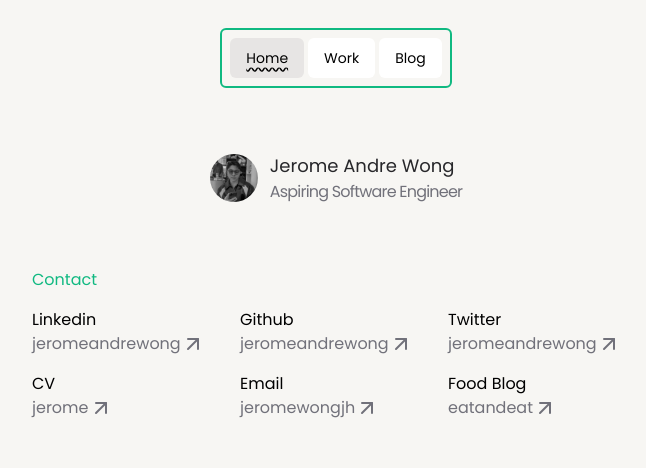
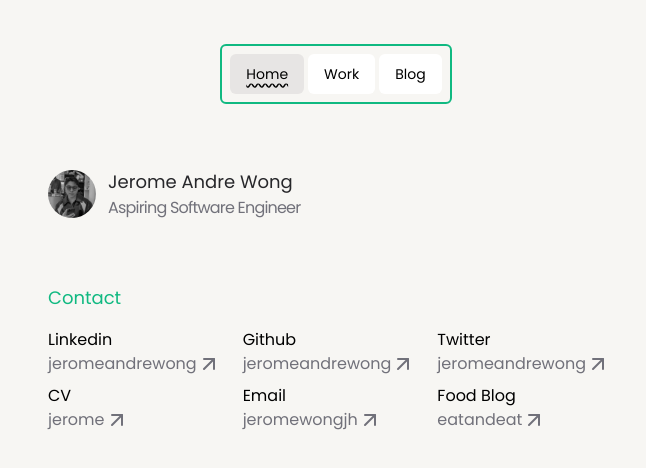
Before and after one commit to jeromeandrewong/www, a Next.js app: page / in a window 1280 px wide. Shown: the top 468 px of the page, without its empty margins (304-950 px from the left). Built offline with nearby package versions, Linux system fonts and the light colour scheme.

Commit message:
feat: animations

```diff
--- a/app/layout.tsx
+++ b/app/layout.tsx
@@ -4,6 +4,7 @@ import { Providers } from "./Providers";
 import Nav from "@/components/nav";
 import "@fontsource/poppins";
 import "@fontsource/raleway";
+import AnimateEnter from "@/components/ui/animateEnter";
 export const metadata: Metadata = {
     title: "Create Next App",
     description: "Generated by create next app",
@@ -18,12 +19,14 @@ export default function RootLayout({
         <html lang="en">
             <body>
                 <Providers>
-                    <main className="relative mt-5 flex max-h-screen min-h-screen flex-col items-center bg-primary dark:bg-zinc-950/40">
-                        <div className="flex h-full w-full max-w-2xl flex-col">
-                            <Nav />
-                            <div className="mt-20 px-5">{children}</div>
-                        </div>
-                    </main>
+                    <AnimateEnter>
+                        <main className="relative mt-5 flex max-h-screen min-h-screen flex-col items-center">
+                            <div className="flex h-full w-full max-w-2xl flex-col">
+                                <Nav />
+                                <div className="mt-20 px-5">{children}</div>
+                            </div>
+                        </main>
+                    </AnimateEnter>
                 </Providers>
             </body>
         </html>
--- a/app/page.tsx
+++ b/app/page.tsx
@@ -1,51 +1,20 @@
+import ContactLink from "@/components/contactLink";
+import { AnimateStagger } from "@/components/ui/animateStagger";
 import { Avatar, AvatarFallback, AvatarImage } from "@/components/ui/avatar";
-import { ArrowUpRight } from "lucide-react";
-import Link from "next/link";
+import { contactLinks } from "@/lib/data";
 
-const contactLinks = [
-    {
-        poc: "Linkedin",
-        url: "https://www.linkedin.com/in/jeromeandrewong/",
-        username: "jeromeandrewong",
-    },
-    {
-        poc: "Github",
-        url: "https://www.github.com/@jeromeandrewong",
-        username: "jeromeandrewong",
-    },
-    {
-        poc: "Twitter",
-        url: "https://twitter.com/jeromeandrewong",
-        username: "jeromeandrewong",
-    },
-    {
-        poc: "CV",
-        url: "https://drive.google.com/file/d/1q545NHGGgZB-MFQVU6_QlT7ehiN8p8ii/view?usp=sharing",
-        username: "jerome",
-    },
-    {
-        poc: "Email",
-        url: "mailto:jeromewongjh@gmail.com",
-        username: "jeromewongjh",
-    },
-    {
-        poc: "Food Blog",
-        url: "eatandeat.jeromeandre.dev",
-        username: "eatandeat",
-    },
-];
 export default function Home() {
     return (
         <div className="mt-10 flex flex-col items-start gap-y-10">
             {/* profile section */}
-            <div className="flex w-full justify-center gap-x-3 p-3">
+            <div className="flex w-full gap-x-3 p-3">
                 <div className="flex items-center justify-center">
                     <Avatar className="h-12 w-12">
                         <AvatarImage
                             className="grayscale hover:cursor-alias hover:filter-none"
                             src="/pp.png"
                         />
-                        <AvatarFallback>CN</AvatarFallback>
+                        <AvatarFallback>JW</AvatarFallback>
                     </Avatar>
                 </div>
                 <div className="flex flex-col justify-center">
@@ -59,25 +28,19 @@ export default function Home() {
             </div>
             {/* contact section */}
             <div className=" w-full p-3">
-                <h1 className=" text-md  mb-4 text-secondary">Contact</h1>
-                <div className="grid grid-cols-2 gap-4 sm:grid-cols-2 xl:grid-cols-3">
+                <h1 className=" mb-4 text-lg text-secondary">Contact</h1>
+                <AnimateStagger>
                     {contactLinks.map((link) => {
                         return (
-                            <div key={link.poc}>
-                                <h1>{link.poc}</h1>
-                                <div className="flex text-zinc-500 decoration-wavy hover:cursor-alias hover:text-secondary hover:underline hover:underline-offset-8">
-                                    <Link
-                                        className="flex text-sm sm:text-base "
-                                        target="_blank"
-                                        href={link.url}
-                                    >
-                                        {link.username} <ArrowUpRight />
-                                    </Link>
-                                </div>
-                            </div>
+                            <ContactLink
+                                key={link.poc}
+                                poc={link.poc}
+                                url={link.url}
+                                username={link.username}
+                            />
                         );
                     })}
-                </div>
+                </AnimateStagger>
             </div>
         </div>
     );
--- /dev/null
+++ b/components/contactLink.tsx
@@ -0,0 +1,30 @@
+"use client";
+import { fadeDownAnimation } from "@/lib/framerMotionVariants";
+import { motion } from "framer-motion";
+import { ArrowUpRight } from "lucide-react";
+import Link from "next/link";
+import React from "react";
+
+type ContactLinkProps = {
+    poc: string;
+    url: string;
+    username: string;
+};
+const ContactLink = ({ poc, url, username }: ContactLinkProps) => {
+    return (
+        <motion.div variants={fadeDownAnimation}>
+            <h1>{poc}</h1>
+            <div className="flex text-zinc-500 decoration-wavy hover:cursor-alias hover:text-secondary hover:underline hover:underline-offset-8">
+                <Link
+                    className="flex text-sm sm:text-base "
+                    target="_blank"
+                    href={url}
+                >
+                    {username} <ArrowUpRight />
+                </Link>
+            </div>
+        </motion.div>
+    );
+};
+
+export default ContactLink;
--- /dev/null
+++ b/components/ui/animateEnter.tsx
@@ -0,0 +1,23 @@
+"use client";
+
+import { LazyMotion, domAnimation, m } from "framer-motion";
+
+export default function AnimateEnter({
+    children,
+}: {
+    children: React.ReactNode;
+}) {
+    return (
+        <LazyMotion features={domAnimation}>
+            <m.main
+                animate={{ opacity: 1, y: 0 }}
+                className="mx-auto max-w-2xl p-4"
+                exit={{ opacity: 0, y: 20 }}
+                initial={{ opacity: 0, y: -20 }}
+                transition={{ duration: 0.5, ease: "easeInOut" }}
+            >
+                {children}
+            </m.main>
+        </LazyMotion>
+    );
+}
--- /dev/null
+++ b/components/ui/animateStagger.tsx
@@ -0,0 +1,29 @@
+"use client";
+
+import { motion, useInView, useAnimation } from "framer-motion";
+import { useRef, type PropsWithChildren } from "react";
+
+export function AnimateStagger({ children }: PropsWithChildren) {
+    const ref = useRef(null);
+    const mainControls = useAnimation();
+    return (
+        <motion.div
+            ref={ref}
+            className="grid grid-cols-2 gap-2 xl:grid-cols-3"
+            initial="hidden"
+            animate={mainControls}
+            whileInView="show"
+            viewport={{ once: true }}
+            variants={{
+                hidden: {},
+                show: {
+                    transition: {
+                        staggerChildren: 0.25,
+                    },
+                },
+            }}
+        >
+            {children}
+        </motion.div>
+    );
+}
--- /dev/null
+++ b/lib/data.ts
@@ -0,0 +1,32 @@
+export const contactLinks = [
+    {
+        poc: "Linkedin",
+        url: "https://www.linkedin.com/in/jeromeandrewong/",
+        username: "jeromeandrewong",
+    },
+    {
+        poc: "Github",
+        url: "https://www.github.com/@jeromeandrewong",
+        username: "jeromeandrewong",
+    },
+    {
+        poc: "Twitter",
+        url: "https://twitter.com/jeromeandrewong",
+        username: "jeromeandrewong",
+    },
+    {
+        poc: "CV",
+        url: "https://drive.google.com/file/d/1q545NHGGgZB-MFQVU6_QlT7ehiN8p8ii/view?usp=sharing",
+        username: "jerome",
+    },
+    {
+        poc: "Email",
+        url: "mailto:jeromewongjh@gmail.com",
+        username: "jeromewongjh",
+    },
+    {
+        poc: "Food Blog",
+        url: "eatandeat.jeromeandre.dev",
+        username: "eatandeat",
+    },
+];
--- /dev/null
+++ b/lib/framerMotionVariants.ts
@@ -0,0 +1,4 @@
+export const fadeDownAnimation = {
+    hidden: { opacity: 0, y: -10 },
+    show: { opacity: 1, y: 0, transition: { type: "spring" } },
+};
--- a/package.json
+++ b/package.json
@@ -22,6 +22,7 @@
     "clsx": "^2.0.0",
     "eslint": "8.45.0",
     "eslint-config-next": "13.4.10",
+    "framer-motion": "^10.13.1",
     "lucide-react": "^0.263.0",
     "next": "13.4.10",
     "next-themes": "^0.2.1",
```
Also changed, not shown: 1 other file (tests, documents, lock files or other folders).
